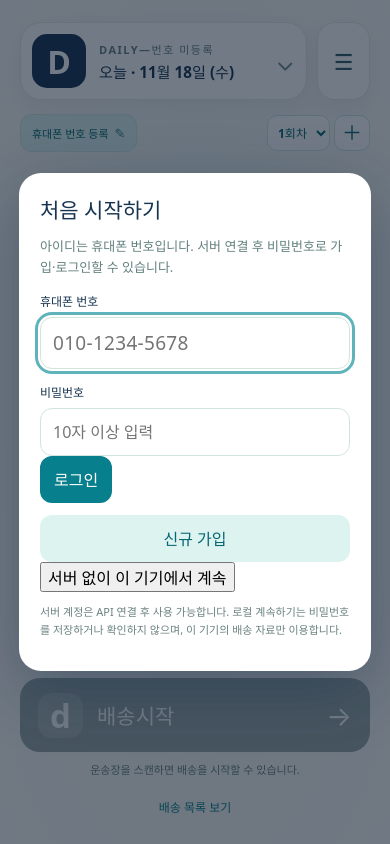
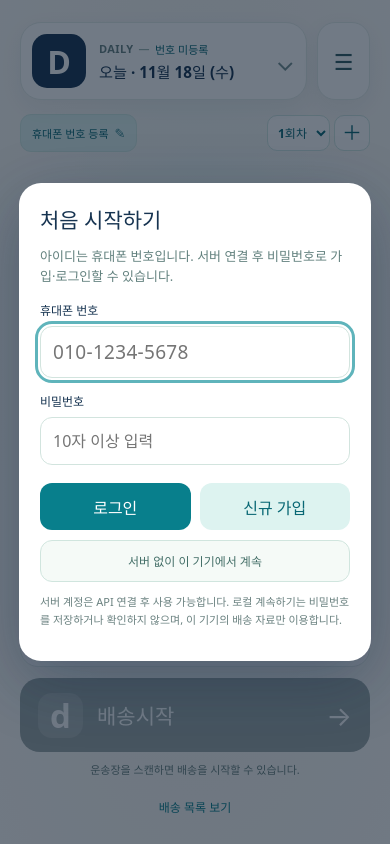
Before and after one commit to lee1431/stance, a plain HTML site: page ddsm/index.html in a window 390 px wide. Drawn offline with Linux system fonts and the light colour scheme.

Commit message:
style(ddsm): show phone next to DAILY and compact login/register controls

```diff
--- a/ddsm/style.css
+++ b/ddsm/style.css
@@ -433,3 +433,47 @@
   letter-spacing: .3px;
 }
 .identity-error { color: #AC453B; font-size: 12px; font-weight: 750; line-height: 1.4; }
+
+/* Daily ID and API-ready account controls. */
+.date-meta {
+  display: flex;
+  align-items: center;
+  gap: 5px;
+  min-width: 0;
+  max-width: 100%;
+  letter-spacing: .4px;
+}
+.date-meta #dailyPhoneLabel {
+  display: inline-block;
+  min-width: 0;
+  overflow: hidden;
+  white-space: nowrap;
+  text-overflow: ellipsis;
+  letter-spacing: 0;
+  font-size: 11px;
+  color: #086774;
+}
+.date-meta-sep { color: #9BB6B0; }
+.identity-dialog input[type="password"] {
+  width: 100%;
+  font-size: 16px;
+}
+.identity-auth-actions {
+  display: grid;
+  grid-template-columns: repeat(2, minmax(0, 1fr));
+  gap: 9px;
+  margin-top: 18px;
+}
+.identity-auth-actions button { min-width: 0; margin: 0; }
+.identity-auth-actions button:disabled { opacity: .55; }
+.identity-local-action {
+  width: 100%;
+  margin-top: 10px;
+  padding: 11px;
+  border: 1px solid #D0E5DE;
+  border-radius: 12px;
+  background: #F5FAF7;
+  color: #436E67;
+  font-size: 12px;
+  font-weight: 800;
+}
```
